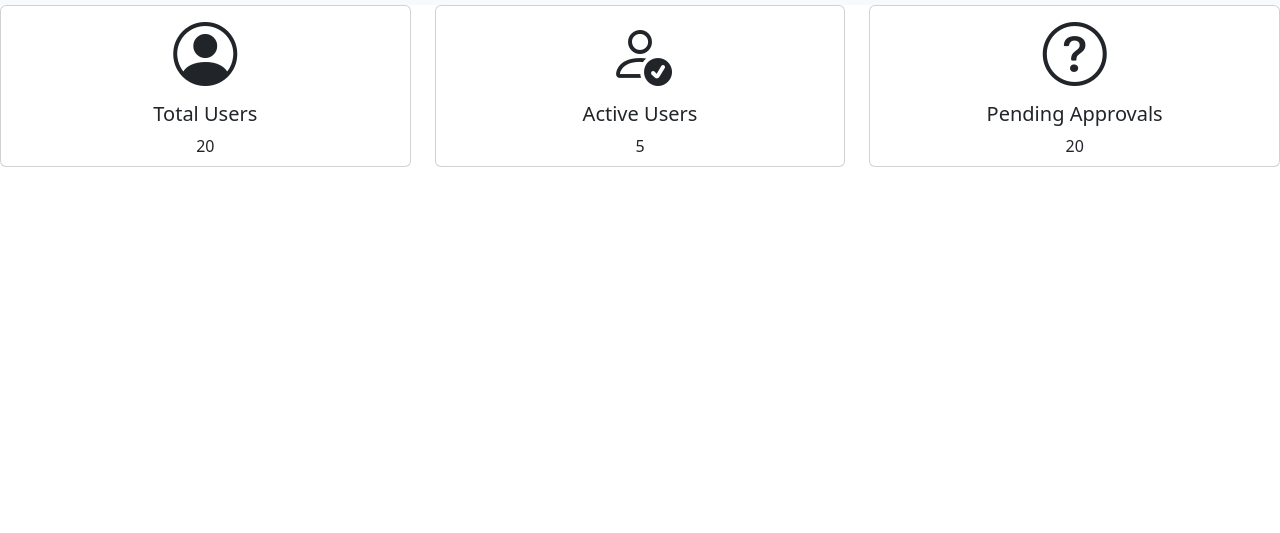
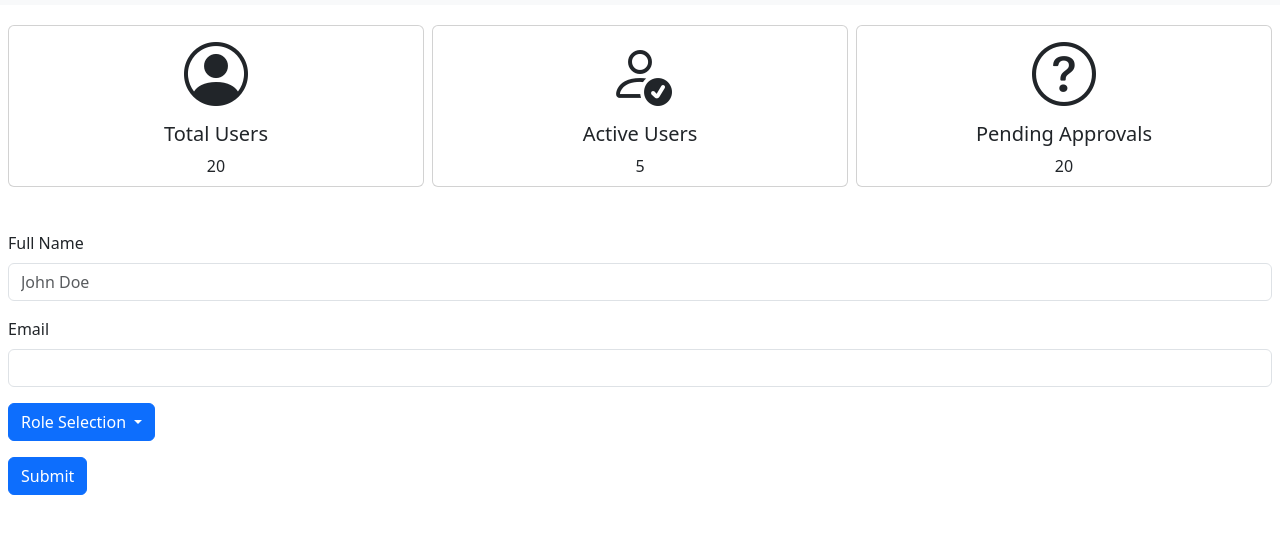
Before and after one commit to putman44/OptionalBootstrapChallenge, a plain HTML site: page index.html in a window 1280 px wide. Shown: the part 51-584 px from the top of the page. Drawn offline with nearby package versions, Linux system fonts and the light colour scheme.

Commit message:
added form

```diff
--- a/index.html
+++ b/index.html
@@ -52,8 +52,8 @@
         </div> -->
       </div>
     </nav>
-    <div class="row">
-      <div class="col-sm-12 col-md-4">
+    <div class="row p-3">
+      <div class="col-sm-12 col-md-4 p-1">
         <div class="card">
           <i
             class="bi bi-person-circle card-img-top text-center"
@@ -65,7 +65,7 @@
           </div>
         </div>
       </div>
-      <div class="col-sm-12 col-md-4">
+      <div class="col-sm-12 col-md-4 p-1">
         <div class="card">
           <i
             class="bi bi-person-check card-img-top text-center"
@@ -77,7 +77,7 @@
           </div>
         </div>
       </div>
-      <div class="col-sm-12 col-md-4">
+      <div class="col-sm-12 col-md-4 p-1">
         <div class="card">
           <i
             class="bi bi-question-circle card-img-top text-center"
@@ -91,6 +91,55 @@
       </div>
     </div>
 
+    <form action="" class="p-2">
+      <div class="my-3">
+        <label for="exampleFormControlInput1" class="form-label">
+          Full Name
+        </label>
+        <input
+          type="text"
+          class="form-control"
+          id="exampleFormControlInput1"
+          placeholder="John Doe"
+          required
+        />
+      </div>
+      <div class="mb-3">
+        <label for="exampleFormControlTextarea1" class="form-label">
+          Email
+        </label>
+        <input
+          type="email"
+          class="form-control"
+          id="exampleFormControlTextarea1"
+          required
+        />
+      </div>
+      <input type="hidden" name="role" id="roleInput" required />
+      <div class="dropdown mb-3">
+        <button
+          class="btn btn-primary dropdown-toggle"
+          type="button"
+          id="dropdownRoleBtn"
+          data-bs-toggle="dropdown"
+          aria-expanded="false"
+        >
+          Role Selection
+        </button>
+        <ul class="dropdown-menu" aria-labelledby="dropdownRoleBtn">
+          <li>
+            <a class="dropdown-item" href="#" data-value="Admin">Admin</a>
+          </li>
+          <li><a class="dropdown-item" href="#" data-value="User">User</a></li>
+          <li>
+            <a class="dropdown-item" href="#" data-value="Guest">Guest</a>
+          </li>
+        </ul>
+      </div>
+
+      <button type="submit" class="btn btn-primary">Submit</button>
+    </form>
+
     <script
       src="https://cdn.jsdelivr.net/npm/bootstrap@5.3.6/dist/js/bootstrap.bundle.min.js"
       integrity="sha384-j1CDi7MgGQ12Z7Qab0qlWQ/Qqz24Gc6BM0thvEMVjHnfYGF0rmFCozFSxQBxwHKO"
```
